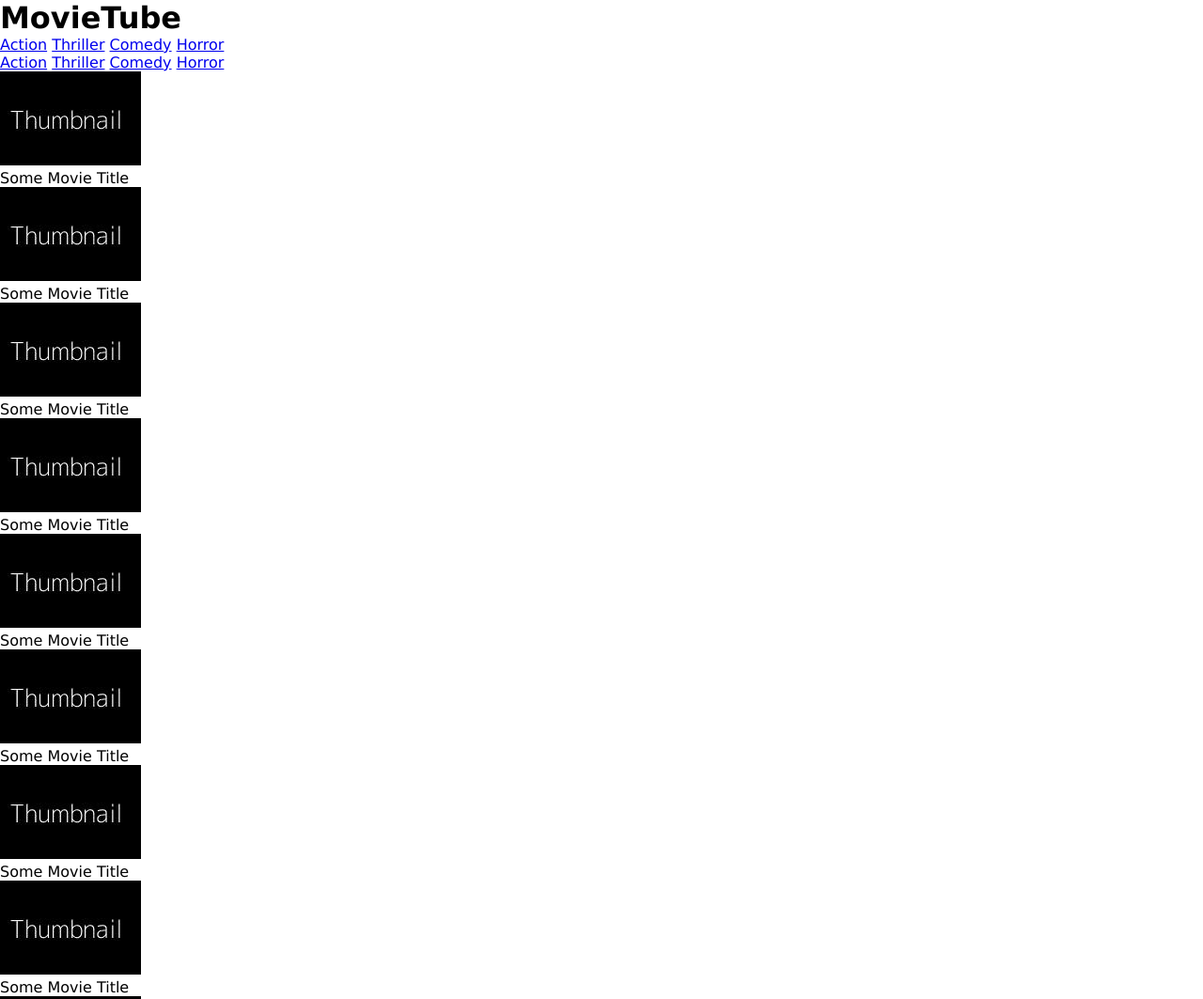
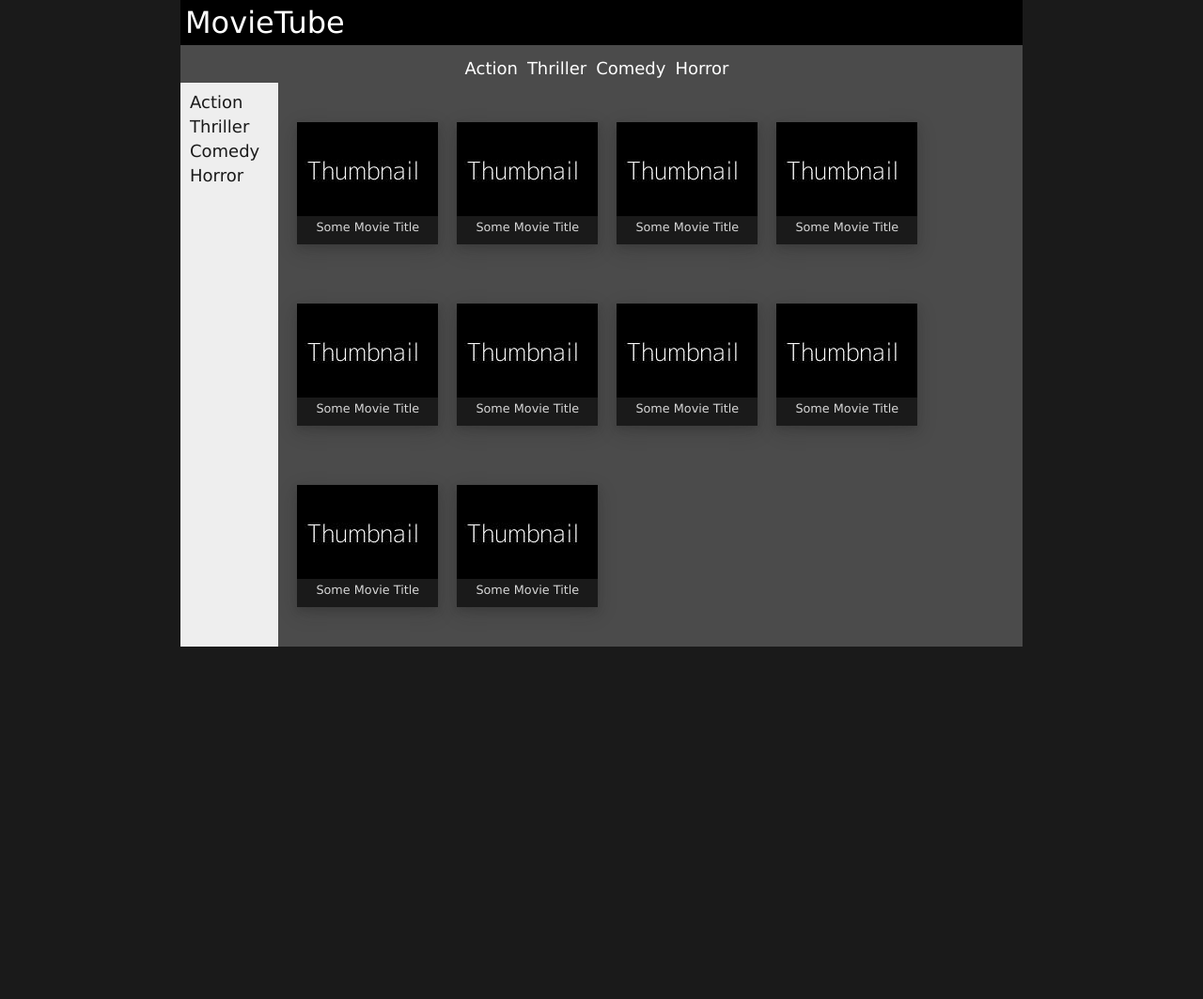
Before and after one commit to IvanChiosa/flexbox-tube, a plain HTML site: page index.html in a window 1280 px wide. Shown: the top 1063 px of the page at 94% size. After the commit the page ends 800 px from the top, so only its background shows below. Drawn offline with Linux system fonts and the light colour scheme.

Commit message:
Übung 47

```diff
--- a/index.html
+++ b/index.html
@@ -5,64 +5,88 @@
         <link rel="stylesheet" href="styles.css">
     </head>
     <body>
-        <header>
-			<h1>MovieTube</h1>
-			<nav id="topnav">
-				<a href="#action">Action</a>
-				<a href="#thriller">Thriller</a>
-				<a href="#comedy">Comedy</a>
-				<a href="#horror">Horror</a>
-			</nav>
-		</header>
-		<main>
-			<nav id="sidenav">
-				<a href="#action">Action</a>
-				<a href="#thriller">Thriller</a>
-				<a href="#comedy">Comedy</a>
-				<a href="#horror">Horror</a>
-			</nav>
-			<section id="moviethumbs">
-				<figure>
-					<img src="./images/thumbnail.jpg" alt="" />
-					<figcaption>Some Movie Title</figcaption>
-				</figure>
-				<figure>
-					<img src="./images/thumbnail.jpg" alt="" />
-					<figcaption>Some Movie Title</figcaption>
-				</figure>
-				<figure>
-					<img src="./images/thumbnail.jpg" alt="" />
-					<figcaption>Some Movie Title</figcaption>
-				</figure>
-				<figure>
-					<img src="./images/thumbnail.jpg" alt="" />
-					<figcaption>Some Movie Title</figcaption>
-				</figure>
-				<figure>
-					<img src="./images/thumbnail.jpg" alt="" />
-					<figcaption>Some Movie Title</figcaption>
-				</figure>
-				<figure>
-					<img src="./images/thumbnail.jpg" alt="" />
-					<figcaption>Some Movie Title</figcaption>
-				</figure>
-				<figure>
-					<img src="./images/thumbnail.jpg" alt="" />
-					<figcaption>Some Movie Title</figcaption>
-				</figure>
-				<figure>
-					<img src="./images/thumbnail.jpg" alt="" />
-					<figcaption>Some Movie Title</figcaption>
-				</figure>
-				<figure>
-					<img src="./images/thumbnail.jpg" alt="" />
-					<figcaption>Some Movie Title</figcaption>
-				</figure>
-				<figure>
-					<img src="./images/thumbnail.jpg" alt="" />
-					<figcaption>Some Movie Title</figcaption>
-				</figure>
-			</section>
-		</main>
+        <div class="container">
+            <div class="logo">
+                MovieTube
+            </div>
+            <div class="header-container">
+                <div class="header">
+                    <div class="action menu-item"><a href="?categorie=Action">Action</a></div>
+                    <div class="thriller menu-item"><a href="?categorie=Thriller">Thriller</a></div>
+                    <div class="comedy menu-item"><a href="?categorie=Comedy">Comedy</a></div>
+                    <div class="horror menu-item"><a href="?categorie=Horror">Horror</a></div>
+                </div>
+            </div>
+            <div class="wrapper">
+                <div class="sidebar">
+                    <div class="action menu-item"><a href="?categorie=Action">Action</a></div>
+                    <div class="thriller menu-item"><a href="?categorie=Thriller">Thriller</a></div>
+                    <div class="comedy menu-item"><a href="?categorie=Comedy">Comedy</a></div>
+                    <div class="horror menu-item"><a href="?categorie=Horror">Horror</a></div>
+                    </div>
+                <div class="thumbnail-container">
+                    <div class="thumbnail">
+                        <div class="thumbnail-image">
+                            <img src="./images/thumbnail.jpg">
+                        </div>
+                        <div class="movie-description">Some Movie Title</div>
+                    </div>
+                    <div class="thumbnail">
+                        <div class="thumbnail-image">
+                            <img src="./images/thumbnail.jpg">
+                        </div>
+                        <div class="movie-description">Some Movie Title</div>
+                    </div>
+                    <div class="thumbnail">
+                        <div class="thumbnail-image">
+                            <img src="./images/thumbnail.jpg">
+                        </div>
+                        <div class="movie-description">Some Movie Title</div>
+                    </div>
+                    <div class="thumbnail">
+                        <div class="thumbnail-image">
+                            <img src="./images/thumbnail.jpg">
+                        </div>
+                        <div class="movie-description">Some Movie Title</div>
+                    </div>
+                    <div class="thumbnail">
+                        <div class="thumbnail-image">
+                            <img src="./images/thumbnail.jpg">
+                        </div>
+                        <div class="movie-description">Some Movie Title</div>
+                    </div>
+                    <div class="thumbnail">
+                        <div class="thumbnail-image">
+                            <img src="./images/thumbnail.jpg">
+                        </div>
+                        <div class="movie-description">Some Movie Title</div>
+                    </div>
+                    <div class="thumbnail">
+                        <div class="thumbnail-image">
+                            <img src="./images/thumbnail.jpg">
+                        </div>
+                        <div class="movie-description">Some Movie Title</div>
+                    </div>
+                    <div class="thumbnail">
+                        <div class="thumbnail-image">
+                            <img src="./images/thumbnail.jpg">
+                        </div>
+                        <div class="movie-description">Some Movie Title</div>
+                    </div>
+                    <div class="thumbnail">
+                        <div class="thumbnail-image">
+                            <img src="./images/thumbnail.jpg">
+                        </div>
+                        <div class="movie-description">Some Movie Title</div>
+                    </div>
+                    <div class="thumbnail">
+                        <div class="thumbnail-image">
+                            <img src="./images/thumbnail.jpg">
+                        </div>
+                        <div class="movie-description">Some Movie Title</div>
+                    </div>
+                </div>
+            </div>
+        </div>
     </body>
 </html>
--- a/styles.css
+++ b/styles.css
@@ -1,5 +1,122 @@
 * {
-    padding: 0px;
-    margin: 0px;
-    font-family: Verdana, Geneva, Tahoma, sans-serif;
+    padding: 0;
+    margin: 0;
+    font-family: "Verdana", "Geneva", "Tahoma", sans-serif;
 }
+
+body {
+    width: 100%;
+    background: #1a1a1a;
+}
+
+.logo {
+    padding: 5px;
+    font-size: 2em;
+    background: #000;
+    color: white;
+}
+
+.container {
+    min-width: 600px;
+    width: 70%;
+    height: 100%;
+    margin: 0 auto;
+}
+
+.header-container {
+    background: rgb(68, 112, 255);
+    display: flex;
+    justify-content: center;
+    background: #4b4b4b;
+}
+
+.header {
+    height: 40px;
+    display: flex;
+    justify-content: center;
+    align-items: flex-end;
+}
+
+.menu-item {
+    margin: 0 10px 5px 0;
+    text-transform: capitalize;
+    font-size: 18px;
+    color: #f1f1f1;
+    cursor: pointer;
+}
+
+.sidebar .menu-item {
+    color: #1a1a1a;
+}
+
+.wrapper {
+    display: flex;
+    min-height: 600px;
+}
+
+.content {
+    padding: 10px;
+    flex: 1;
+}
+
+.sidebar {
+    width: 120px;
+    padding: 10px;
+    background: #eeeeee;
+}
+
+.sidebar menu-item {
+    color: #ffffff;
+}
+
+.thumbnail-container {
+    display: flex;
+    justify-content: start;
+    flex-wrap: wrap;
+    padding: 10px;
+    align-items: center;
+    background: #4b4b4b;
+}
+
+.thumbnail {
+    width: 150px;
+    height: 130px;
+    margin: 5px 10px;
+    background: #1a1a1a;
+    cursor: pointer;
+    box-shadow: 0 4px 8px 0 rgba(31, 31, 31, 0.2), 0 6px 20px 0 rgba(31, 31, 31, 0.19);
+}
+
+.thumbnail:hover {
+    box-shadow: 0 4px 8px 0 rgba(230, 230, 230, 0.2), 0 6px 20px 0 rgba(236, 236, 236, 0.19);
+}
+
+/* pseudo selectors */
+
+a:link {
+    text-decoration: none;
+    color: white;
+}
+
+a:visited {
+    text-decoration: none;
+    color: white;
+}
+
+.sidebar a:link {
+    color: #1a1a1a;
+}
+
+.sidebar a:visited {
+    color: #1a1a1a;
+}
+
+a:hover {
+    text-decoration: underline;
+}
+
+.movie-description {
+    color: rgb(214, 214, 214);
+    text-align: center;
+    font-size: 0.8rem;
+}
```
